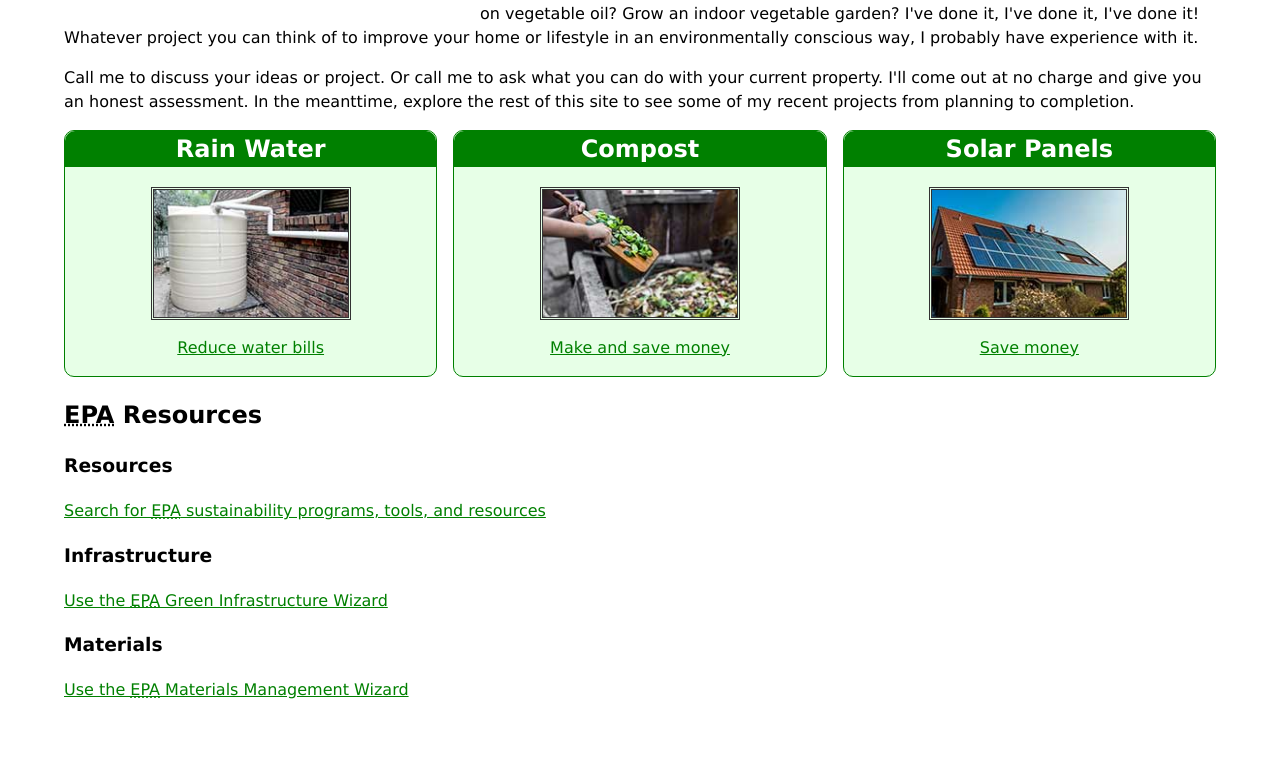
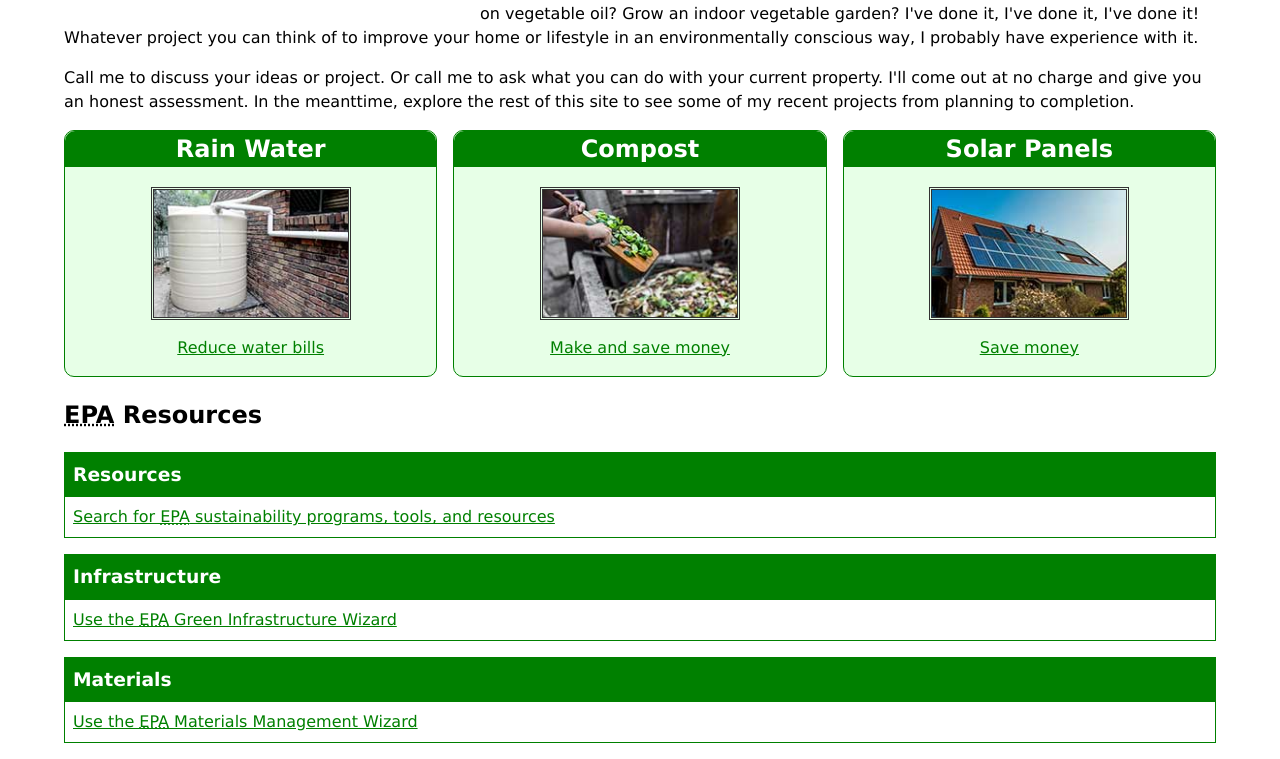
Before and after one commit to miles8945/Sustain, a plain HTML site: page index.html in a window 1280 px wide. Shown: the part 453-1212 px from the top of the page. Before the commit the page ends 1155 px from the top, so only its background shows below. Drawn offline with Linux system fonts and the light colour scheme.

Commit message:
Update index.html

```diff
--- a/index.html
+++ b/index.html
@@ -103,6 +103,24 @@
         display: block;
         margin: 0 auto;
       }
+
+      aside section {
+        background-color: white;
+        margin-bottom: 1rem;
+        border: 1px solid #008000;
+      }
+
+      aside h3 {
+        background-color: #008000;
+        color: white;
+        padding: 0.5rem;
+        margin: 0;
+      }
+
+      aside a {
+        display: inline-block;
+        padding: 0.5rem;
+      }
     </style>
   </head>
 
```
